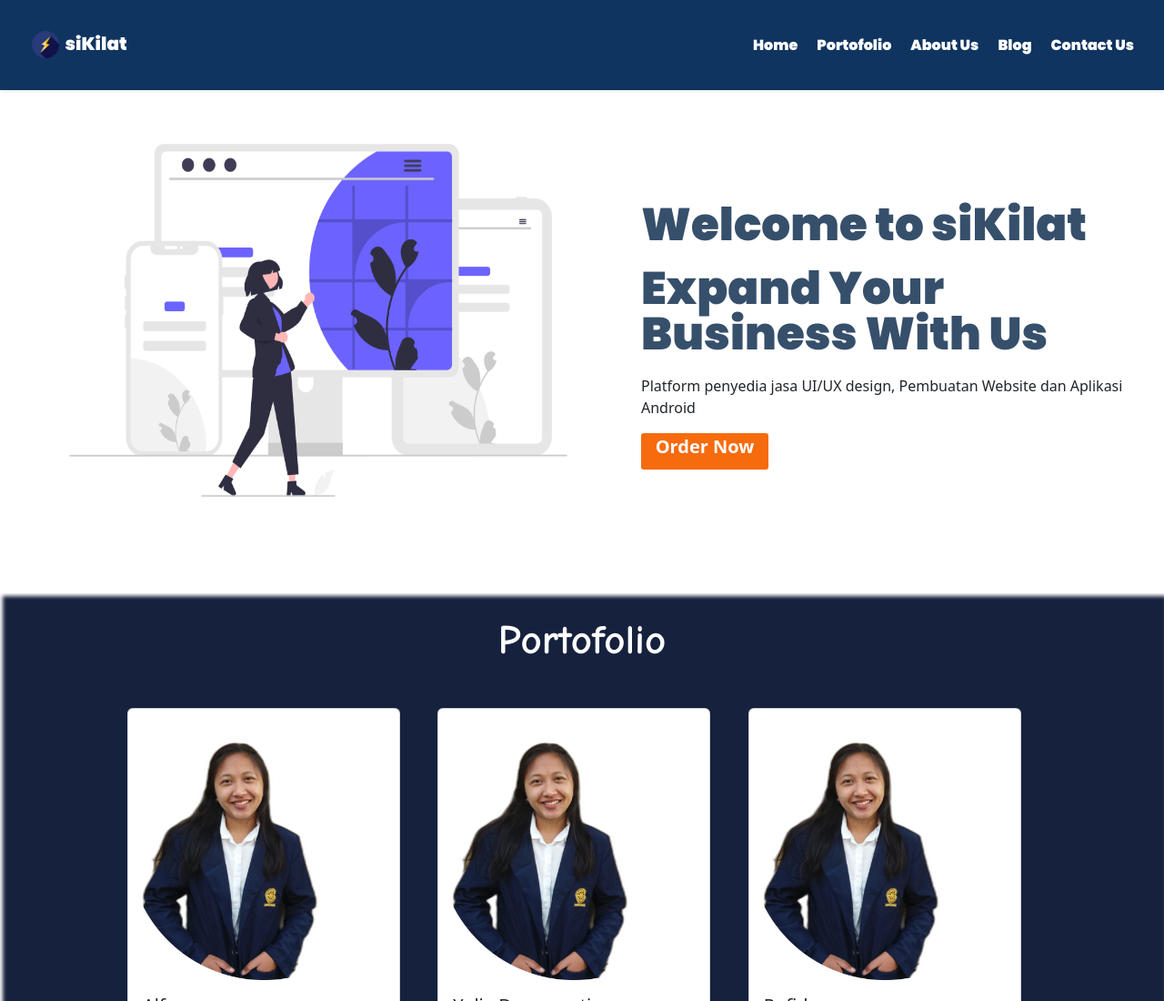
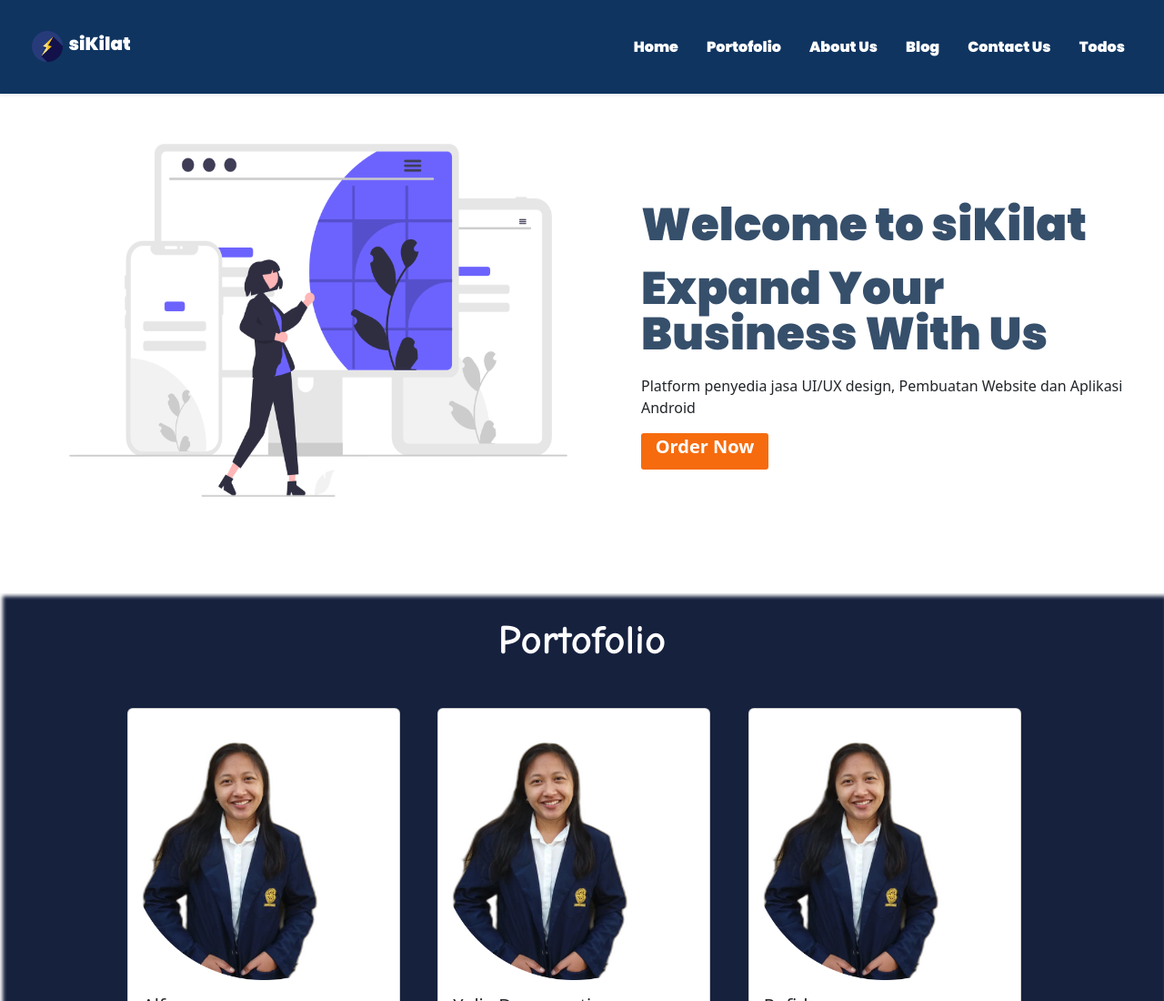
Before and after one commit to alfasean/siKilat, a plain HTML site: page index.html in a window 1280 px wide. Shown: the top 1100 px of the page at 91% size. Drawn offline with nearby package versions, Linux system fonts and the light colour scheme.

Commit message:
modified navbar

```diff
--- a/index.html
+++ b/index.html
@@ -37,6 +37,9 @@
                 </li>
                 <li class="nav-item">
                     <a class="nav-link" href="#contact"><b>Contact Us</b></a>
+                </li>
+                <li class="nav-item">
+                    <a class="nav-link" href="#todos"><b>Todos</b></a>
                 </li>
                 </ul>
             </div>
--- a/style.css
+++ b/style.css
@@ -34,13 +34,13 @@
 }
 
 #logo {
-  height: 30px;
-  width: 30px;
+  height: 34px;
+  width: 34px;
   margin-right: 3px;
 }
 
 .nav-item {
-  margin-right: 5px;
+  margin-right: 15px;
   display: inline-block;
   position: relative;
 }
```
